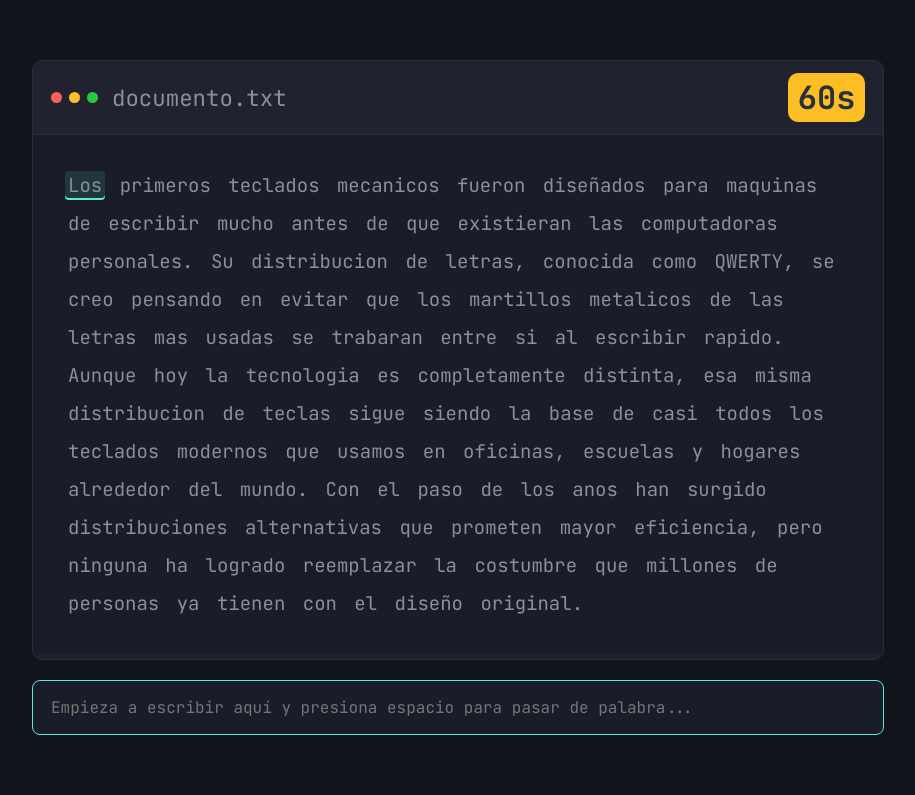
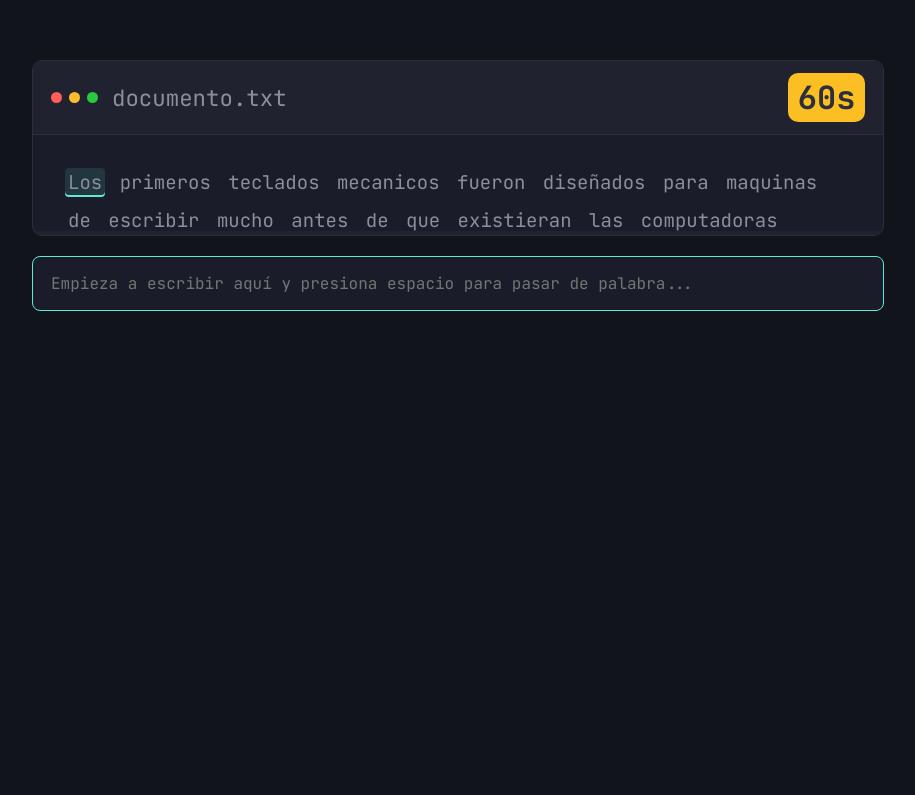
Before and after one commit to TheKokoDiaz/EjercicioPracticoIV, a Flask app: page /test/plano in a window 1280 px wide. Shown: the part 72-867 px from the top of the page, without its empty margins (182-1097 px from the left). After the commit the page ends 383 px from the top, so only its background shows below. Run offline with Flask 3, Linux system fonts and the light colour scheme; the visitor is signed in with stand-in values (Sample User, id 1); data comes from the database, SQL or seed files in the repository.

```diff
--- a/static/css/style.css
+++ b/static/css/style.css
@@ -381,7 +381,9 @@ h1 {
 
 .cuerpo-terminal {
     padding: 32px;
-    min-height: 180px;
+    height: 6rem;
+
+    overflow-y: scroll;
 }
 
 .texto-prueba {
```
